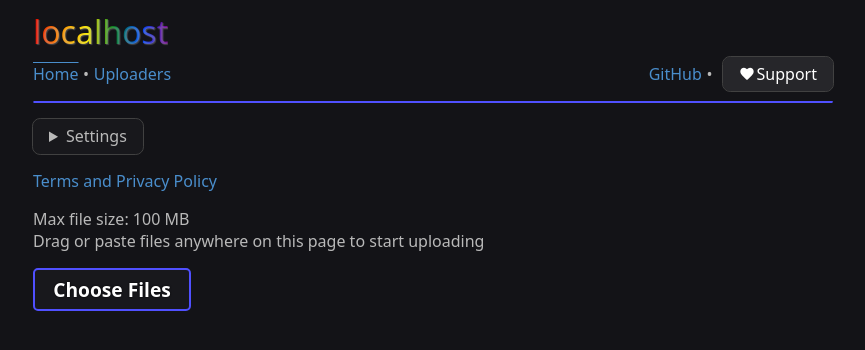
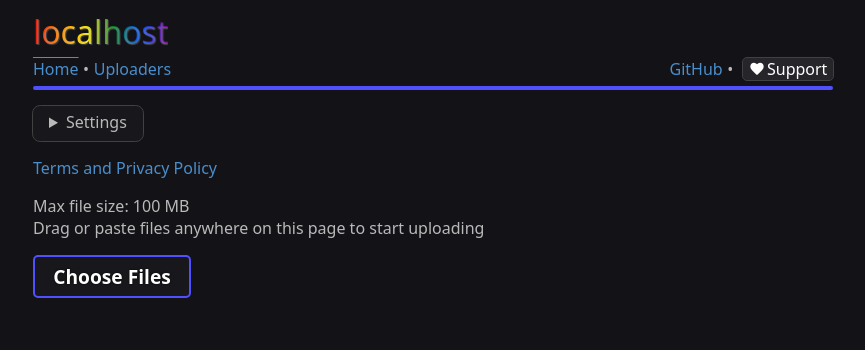
Before and after one commit to 0Supa/uploader, a SvelteKit app: page / in a window 1280 px wide. Shown: the top 350 px of the page, without its empty margins (207-1072 px from the left). Built offline with nearby package versions, Linux system fonts and the light colour scheme.

Commit message:
* header style

```diff
--- a/src/routes/(app)/+layout.svelte
+++ b/src/routes/(app)/+layout.svelte
@@ -286,7 +286,6 @@
     .name {
         display: inline-block;
         margin: 0;
-        margin-bottom: 5px;
         overflow: auto;
         font-weight: 500;
         text-shadow: 1px 1px 1px rgb(var(--fg) / 0.3);
@@ -294,8 +293,9 @@
 
     hr {
         margin: 1rem 0 1rem;
-        border: 1px solid rgb(var(--primary));
-        border-radius: 5px 0 5px 5px;
+        border: 2px solid rgb(var(--primary));
+        border-radius: 0.45rem;
+        margin: 0.35rem 0 1rem 0;
     }
 
     ul {
@@ -323,9 +323,9 @@
         height: 100%;
         font-weight: 500;
         background-color: rgb(var(--bg2));
-        border-radius: 0.45rem;
+        border-radius: 0.25rem;
         align-items: center;
-        padding: 0.35rem 1rem 0.35rem 1rem;
+        padding: 0 0.35rem;
 
         outline: 1px solid rgb(var(--outl2));
 
```
